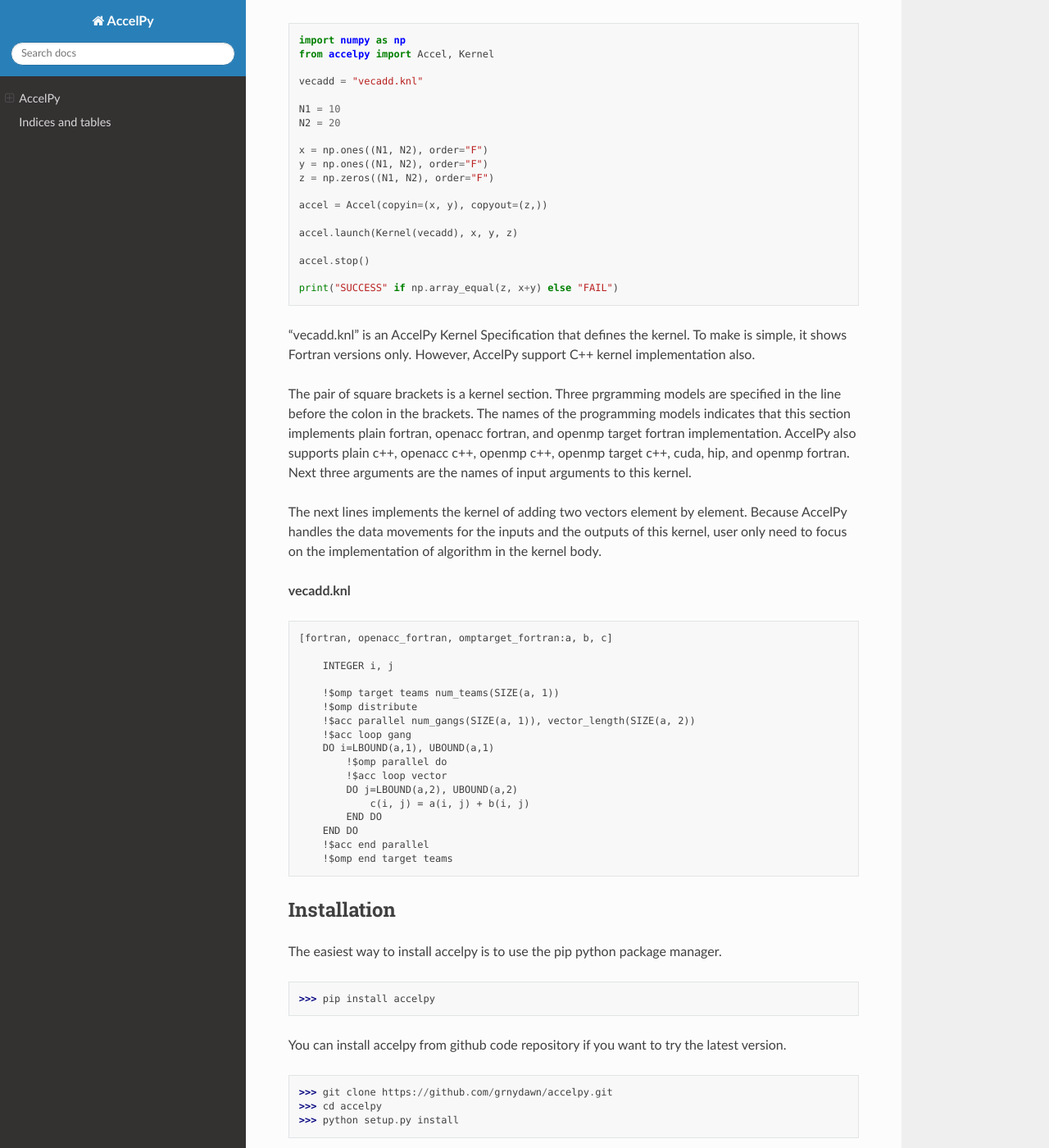
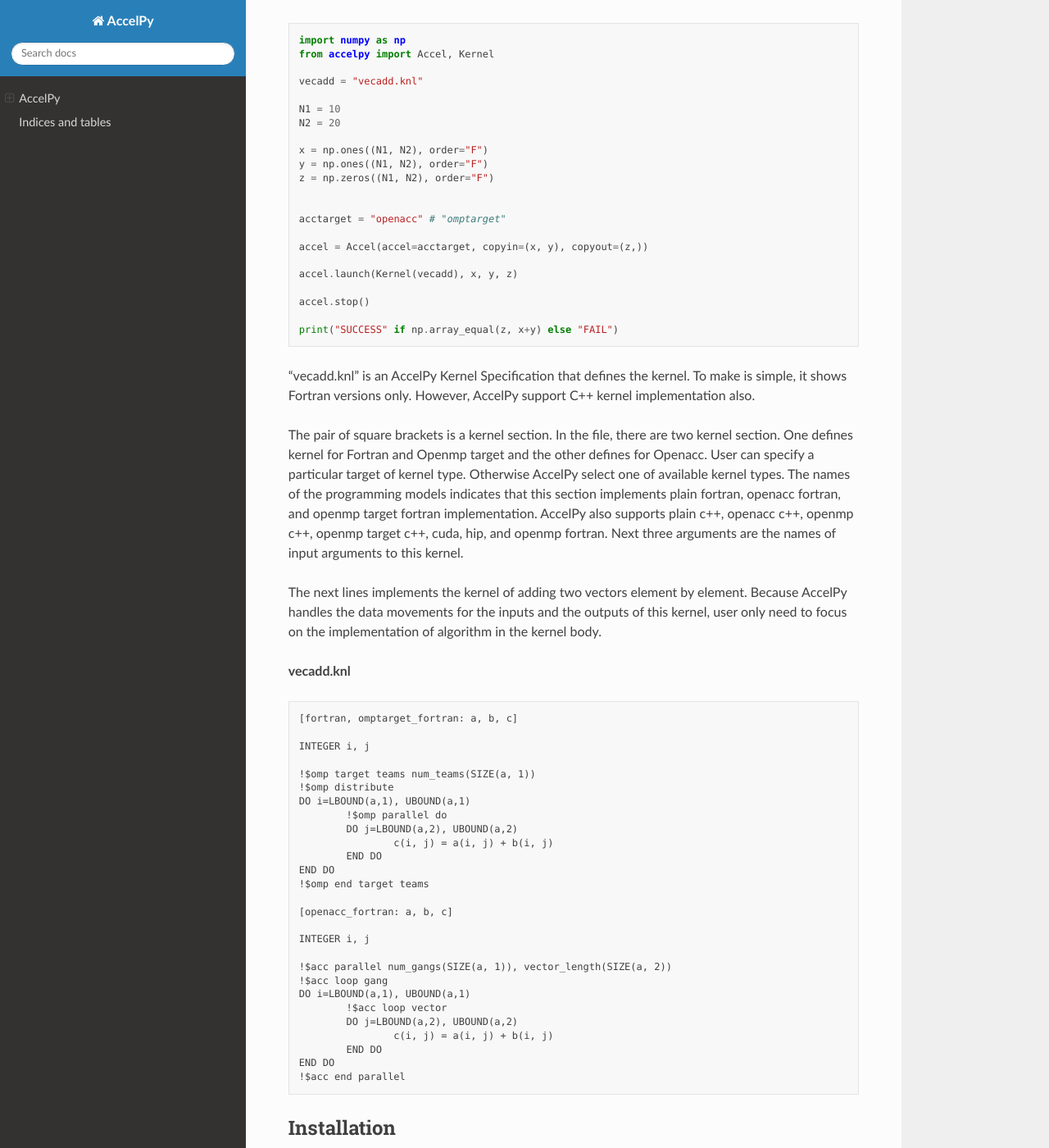
Before and after one commit to grnydawn/accelpy, a Sphinx documentation site: the page built from docs/source/index.rst, in a window 1280 px wide and 1400 px high, scrolled down 1500 px. Shown: the whole window at 82% size. Built offline with Sphinx 7.4.7 and the Read the Docs theme 2.0.0, drawn with Linux system fonts in a browser that asks for light colours; the version number could not be read and is left out.

Commit message:
updated doc

```diff
--- a/docs/source/index.rst
+++ b/docs/source/index.rst
@@ -59,7 +59,10 @@
     y = np.ones((N1, N2), order="F")
     z = np.zeros((N1, N2), order="F")
 
-    accel = Accel(copyin=(x, y), copyout=(z,))
+
+    acctarget = "openacc" # "omptarget"
+
+    accel = Accel(accel=acctarget, copyin=(x, y), copyout=(z,))
 
     accel.launch(Kernel(vecadd), x, y, z)
 
@@ -70,30 +73,40 @@
 
 "vecadd.knl" is an AccelPy Kernel Specification that defines the kernel. To make is simple, it shows Fortran versions only. However, AccelPy support C++ kernel implementation also.
 
-The pair of square brackets is a kernel section. Three prgramming models are specified in the line before the colon in the brackets. The names of the programming models indicates that this section implements plain fortran, openacc fortran, and openmp target fortran implementation. AccelPy also supports plain c++, openacc c++, openmp c++, openmp target c++, cuda, hip, and openmp fortran. Next three arguments are the names of input arguments to this kernel.
+The pair of square brackets is a kernel section. In the file, there are two kernel section. One defines kernel for Fortran and Openmp target and the other defines for Openacc. User can specify a particular target of kernel type. Otherwise AccelPy select one of available kernel types. The names of the programming models indicates that this section implements plain fortran, openacc fortran, and openmp target fortran implementation. AccelPy also supports plain c++, openacc c++, openmp c++, openmp target c++, cuda, hip, and openmp fortran. Next three arguments are the names of input arguments to this kernel.
 
 The next lines implements the kernel of adding two vectors element by element. Because AccelPy handles the data movements for the inputs and the outputs of this kernel, user only need to focus on the implementation of algorithm in the kernel body.
 
 **vecadd.knl**
 ::
 
-    [fortran, openacc_fortran, omptarget_fortran:a, b, c]
+	[fortran, omptarget_fortran: a, b, c]
 
-        INTEGER i, j
+	INTEGER i, j
 
-        !$omp target teams num_teams(SIZE(a, 1))
-        !$omp distribute
-        !$acc parallel num_gangs(SIZE(a, 1)), vector_length(SIZE(a, 2))
-        !$acc loop gang
-        DO i=LBOUND(a,1), UBOUND(a,1)
-            !$omp parallel do
-            !$acc loop vector
-            DO j=LBOUND(a,2), UBOUND(a,2)
-                c(i, j) = a(i, j) + b(i, j)
-            END DO
-        END DO
-        !$acc end parallel
-        !$omp end target teams
+	!$omp target teams num_teams(SIZE(a, 1))
+	!$omp distribute
+	DO i=LBOUND(a,1), UBOUND(a,1)
+		!$omp parallel do
+		DO j=LBOUND(a,2), UBOUND(a,2)
+			c(i, j) = a(i, j) + b(i, j)
+		END DO
+	END DO
+	!$omp end target teams
+
+	[openacc_fortran: a, b, c]
+
+	INTEGER i, j
+
+	!$acc parallel num_gangs(SIZE(a, 1)), vector_length(SIZE(a, 2))
+	!$acc loop gang
+	DO i=LBOUND(a,1), UBOUND(a,1)
+		!$acc loop vector
+		DO j=LBOUND(a,2), UBOUND(a,2)
+			c(i, j) = a(i, j) + b(i, j)
+		END DO
+	END DO
+	!$acc end parallel
 
 
 Installation
```
Also changed, not shown: README.rst (+29 -17 lines), 4 other files.
